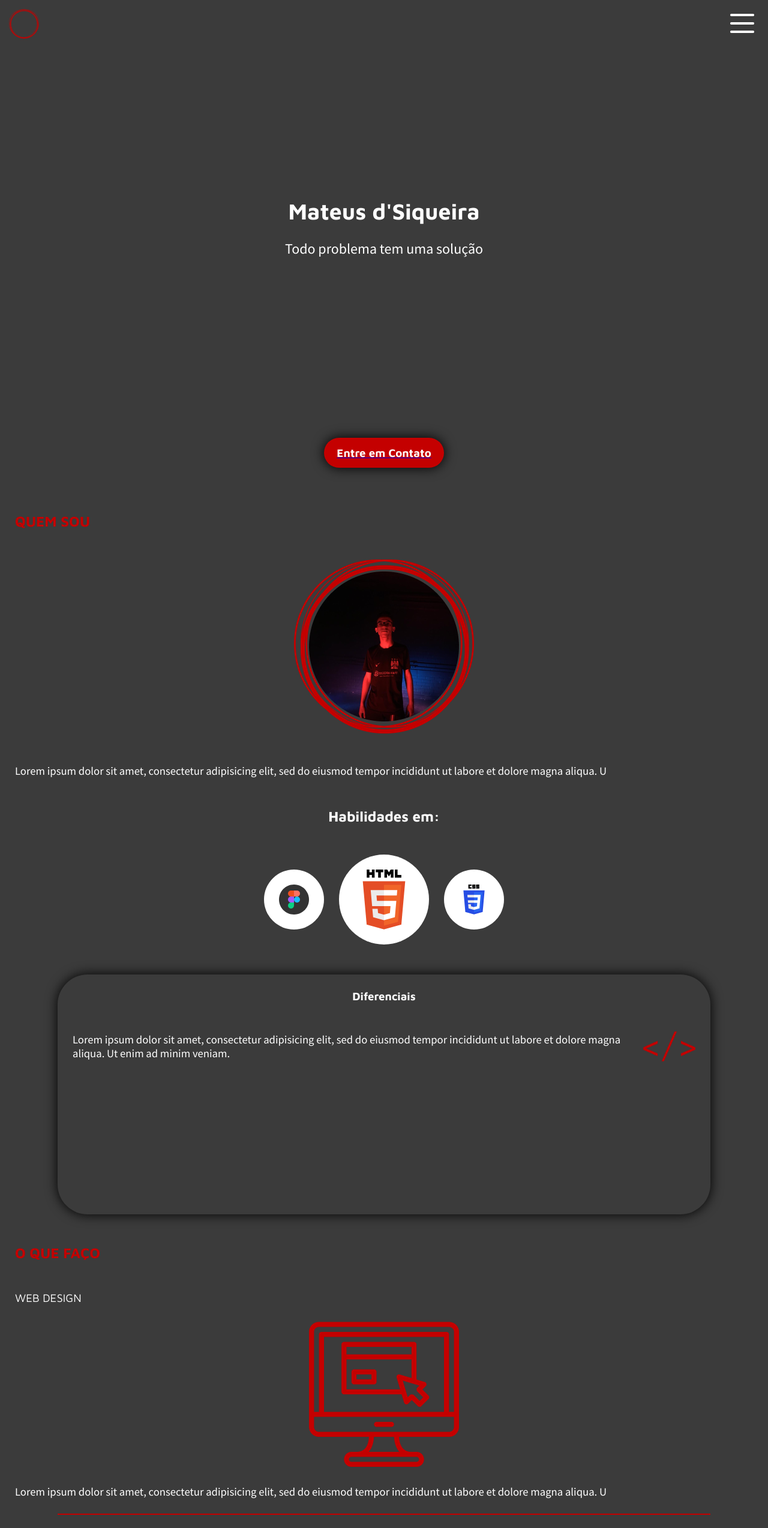
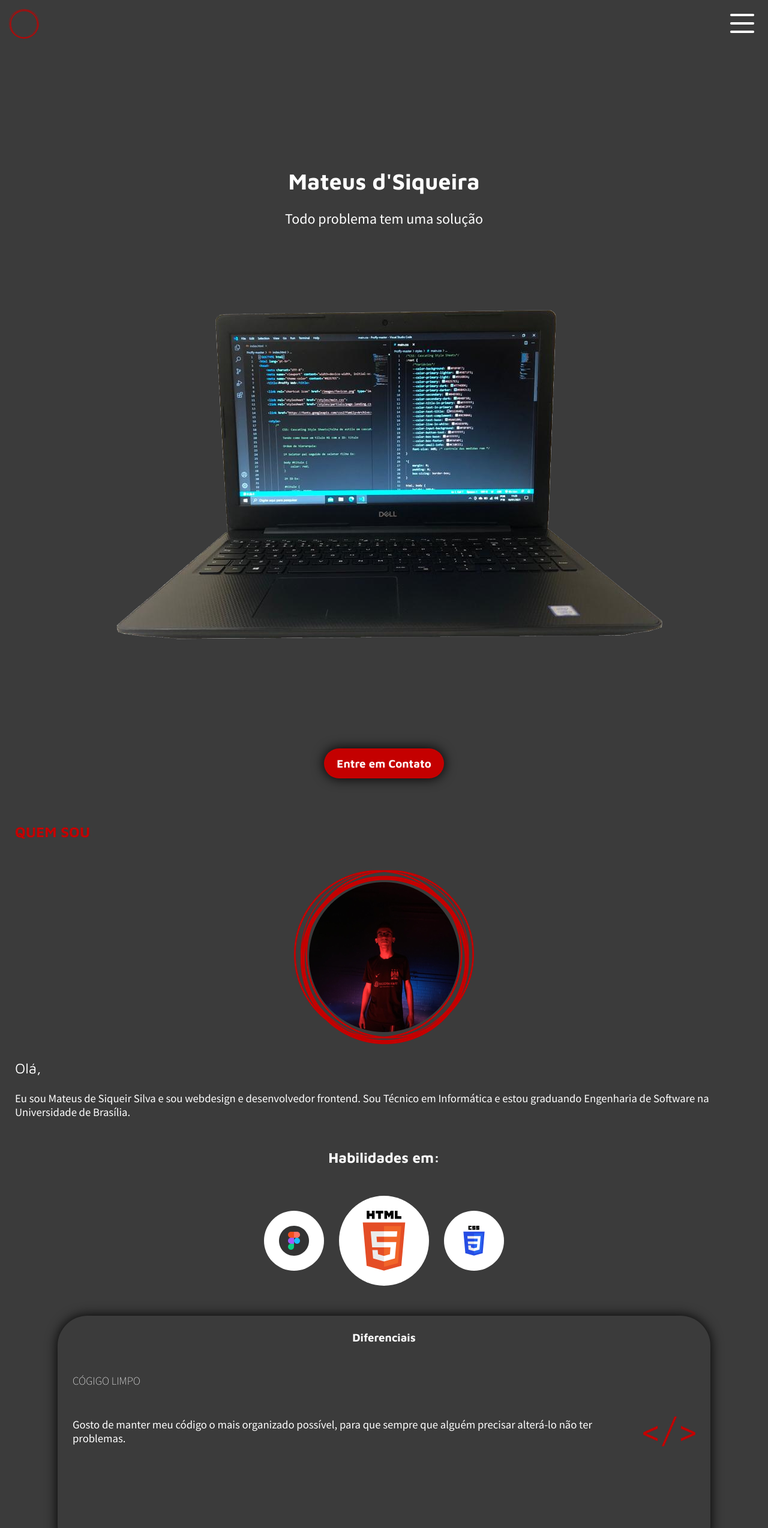
Before and after one commit to Mateus-de-Siqueira/mateusdsiqueira, a plain HTML site: page index.html in a window 1280 px wide. Shown: the top 2548 px of the page at 60% size. Drawn offline with Linux system fonts and the light colour scheme.

Commit message:
Adicionando atualizações que estavam pendentes do ultimo commit

```diff
--- a/index.html
+++ b/index.html
@@ -28,6 +28,7 @@
         <section id="home">
           <h1>Mateus d'Siqueira</h1>
           <p>Todo problema tem uma solução </p>
+          <img src="assets/notebook.png" alt="notebook">
           <a href="#contato">
             <button type="button" name="button">Entre em Contato</button>
           </a>
@@ -35,7 +36,8 @@
         <section id="quemsou">
           <h2>Quem sou</h2>
           <img class="perfil" src="assets/perfil.png" alt="mateusdesiqueira">
-          <p>Lorem ipsum dolor sit amet, consectetur adipisicing elit, sed do eiusmod tempor incididunt ut labore et dolore magna aliqua. U </p>
+          <span>Olá,</span>
+          <p>Eu sou Mateus de Siqueir Silva e sou webdesign e desenvolvedor frontend. Sou Técnico em Informática e estou graduando Engenharia de Software na Universidade de Brasília.</p>
           <h3>Habilidades em:</h3>
           <div class="habilidades">
             <div class="circle1">
@@ -50,8 +52,9 @@
           </div>
           <div class="card">
             <h4>Diferenciais</h4>
+            <h5>Cógigo Limpo</h5>
             <div class="card-body">
-              <p>Lorem ipsum dolor sit amet, consectetur adipisicing elit, sed do eiusmod tempor incididunt ut labore et dolore magna aliqua. Ut enim ad minim veniam.</p>
+              <p>Gosto de manter meu código o mais organizado possível, para que sempre que alguém precisar alterá-lo não ter problemas. </p>
               <img src="assets/code.png" alt="code">
             </div>
           </div>
@@ -60,11 +63,11 @@
           <h2>O que faço</h2>
           <h3>Web Design</h3>
           <img src="assets/website.png" alt="website">
-          <p>Lorem ipsum dolor sit amet, consectetur adipisicing elit, sed do eiusmod tempor incididunt ut labore et dolore magna aliqua. U </p>
+          <p>Sou webdesign, tenho responsabilidade em criar o layout e organizar as páginas, selecionar tipografias e cores. Além dissou sou entusiasta na área de UI(Iterface do Usurário), procurando sempre melhorar a experiencia do usuário. </p>
           <div class="linha"></div>
           <h3>Frontend</h3>
           <img src="assets/code.png" alt="code">
-          <p>Lorem ipsum dolor sit amet, consectetur adipisicing elit, sed do eiusmod tempor incididunt ut labore et dolore magna aliqua. U </p>
+          <p>Também sou desenvolvedor frontend que dá vida as interfaces criadas sempre buscando o maior nível de fidelidade possível. </p>
         </section>
         <section id="portfolio">
           <h2>Portfolio</h2>
@@ -78,18 +81,22 @@
             </div>
           </div>
           <div class="container-portfolio">
-            <p>Lorem ipsum dolor sit amet, consectetur adipisicing elit, sed do eiusmod tempor incididunt ut labore et dolore magna aliqua. U </p>
+            <p>Site Exemplo</p>
           </div>
         </section>
       </article>
       <footer id="contato">
         <h2>Fale Comigo</h2>
+        <a href="https://api.whatsapp.com/send?phone=5561994007470&text=Quero%20fazer%20um%20or%C3%A7amento.">
           <button id="whatsapp" type="button" name="button">
             <img src="assets/whatsapp.svg" alt="whatsapp">WhatsApp
           </button>
+        </a>
+        <a href="https://t.me/Mateus_de_Siqueira">
           <button id="telegram" type="button" name="button">
             <img src="assets/telegram.svg" alt="telegram">Telegram
           </button>
+        </a>
         <p>OU</p>
         <form action="index.html" method="post">
           <fieldset>
@@ -132,7 +139,7 @@
               <a href="https://pt-br.facebook.com/people/Mateus-De-Siqueira-Silva/100009665734178" target="_blank"><li><img src="assets/facebook.png" alt="facebook">Facebook</li></a>
               <a href="https://www.instagram.com/mateus_de_siqueira/" target="_blank"><li><img src="assets/instagram.png" alt="instagram">Instagram</li></a>
               <a href="https://twitter.com/MSiqueiraSilva" target="_blank"><li><img src="assets/twitter.png" alt="twitter">Twitter</li></a>
-              <a href="https://github.com/Mateus-de-Siqueira" target="_blank"><li><img src="assets/github.png" alt="github">Github</li></a>
+              <li><img src="assets/github.png" alt="github">Github</li>
             </ul>
           </nav>
         </div>
--- a/style.css
+++ b/style.css
@@ -7,6 +7,7 @@
   list-style-type: none;
   border: none;
   direction: none;
+  text-decoration: none;
 }
 
 body {
@@ -39,7 +40,7 @@ h1 {
   font-weight: bold;
   text-align: center;
   color: #fff;
-  padding-top: 250px;
+  padding-top: 200px;
 }
 
 h2 {
@@ -55,8 +56,14 @@ h2 {
   font-family: 'Source Sans Pro', sans-serif;
   font-size: 18pt;
   color: #fff;
-  padding: 25px 25px 250px 25px;
+  padding: 25px;
   text-align: center;
+}
+
+#home img {
+  display: block;
+  width: 80%;
+  margin: 25px auto;
 }
 
 #home button {
@@ -78,6 +85,15 @@ h2 {
 #quemsou .perfil {
   display: block;
   margin: 25px auto;
+}
+
+#quemsou span {
+  font-family: 'Maven Pro', sans-serif;
+  font-size: 18pt;
+  color: #fff;
+  padding: 25px;
+  color: #fff;
+  text-align: center;
 }
 
 #quemsou p {
@@ -156,6 +172,25 @@ h2 {
 
 }
 
+#quemsou .card h4 {
+  font-family: 'Maven Pro', sans-serif;
+  font-size: 14pt;
+  color: #fff;
+  padding: 25px;
+  color: #fff;
+  text-align: center;
+}
+
+#quemsou .card h5 {
+  font-family: 'Source Sans Pro', sans-serif;
+  font-size: 14pt;
+  font-weight: lighter;
+  color: #fff;
+  padding: 25px;
+  text-align: left;
+  text-transform: uppercase;
+}
+
 #quemsou .card .card-body {
   display: flex;
   align-items: center;
@@ -165,15 +200,6 @@ h2 {
   width: auto;
   height: 50px;
   margin-right: 25px
-}
-
-#quemsou .card h4 {
-  font-family: 'Maven Pro', sans-serif;
-  font-size: 14pt;
-  color: #fff;
-  padding: 25px;
-  color: #fff;
-  text-align: center;
 }
 
 #oquefaco h3 {
```
Also changed, not shown: assets/notebook.png (added), assets/notebookred.png (added). Lines whose indentation alone changed are shown as unchanged.
